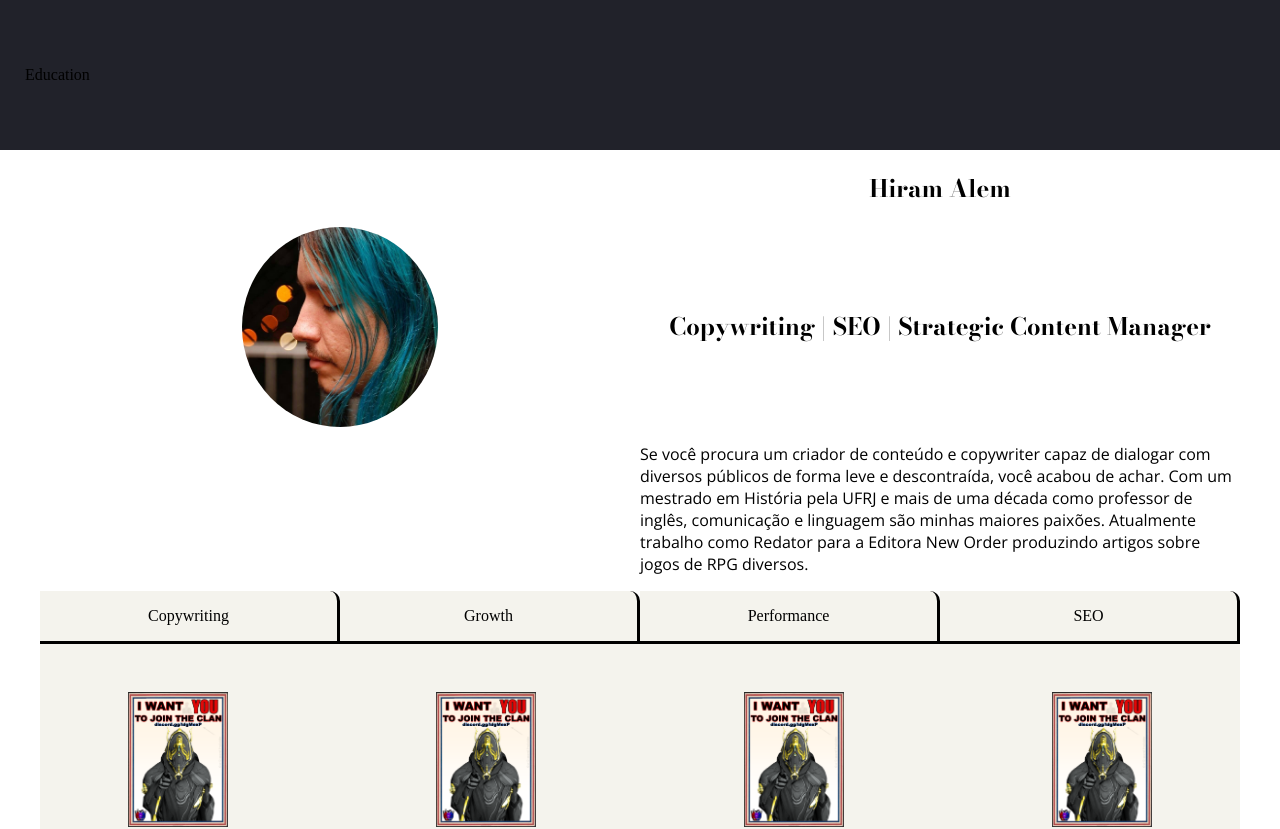
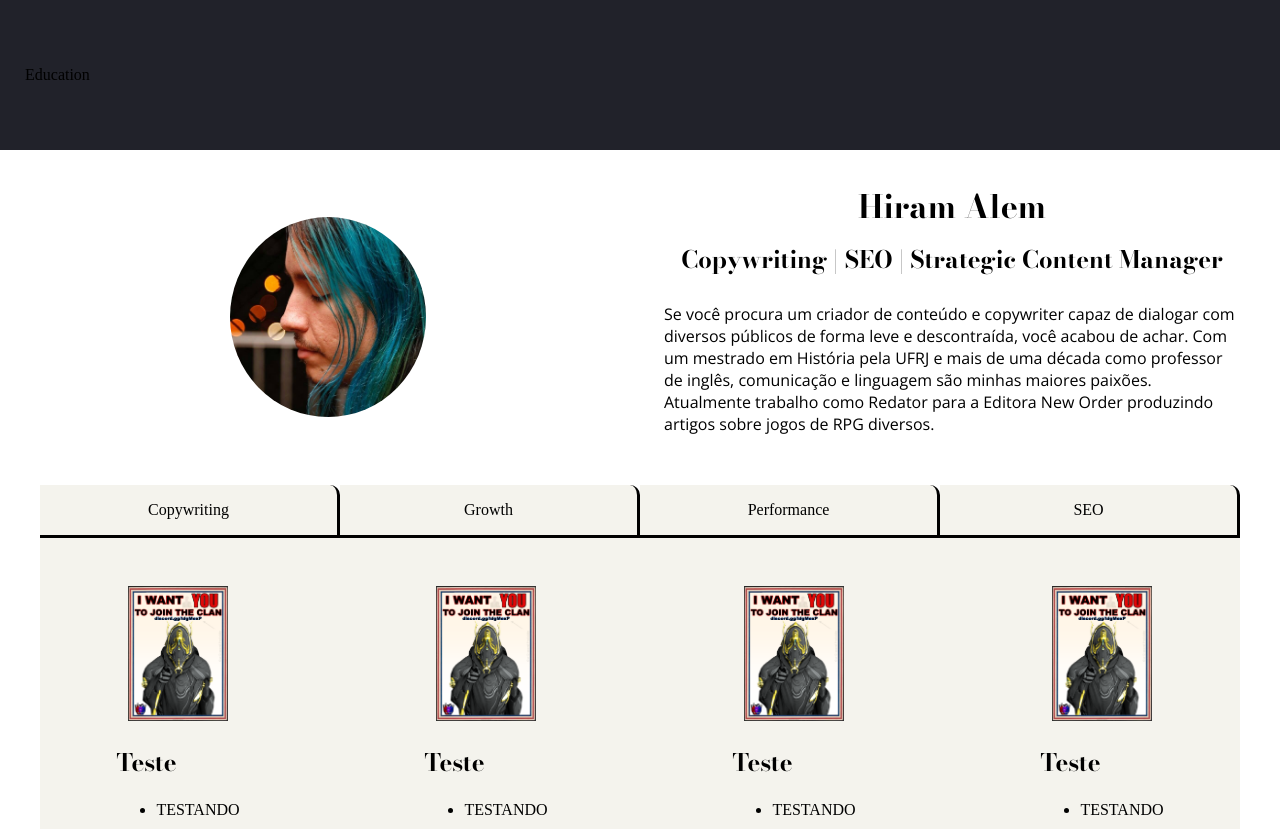
Before and after one commit to hiramalem/Portfolio-Mkt, a React (Vite) app: page / in a window 1280 px wide. Shown: the top 829 px of the page. Built offline with nearby package versions, Linux system fonts and the light colour scheme.

Commit message:
changed style commit

```diff
--- a/style.css
+++ b/style.css
@@ -12,15 +12,25 @@
     grid-template-rows: repeat(4, auto);
     width: 100%;
     max-width: 1200px;
-    margin: 0 auto;
-    align-items: center;
-    justify-items: center;
+    margin: 2rem auto 2rem;
+    row-gap: 0.1rem;
+    column-gap: 3rem;
 }
 
-.hero > h1,h2,p {
-    grid-column-start: 2;
-    align-items: center;
-    justify-items: center;
+
+.hero > h1{
+    place-self: center;
+    margin-top: 0.5rem;
+    margin-bottom: 0.5rem;
+}
+
+.hero > h2{
+    font-family: 'Bodoni Moda', serif;
+    font-size: 2rem;
+    grid-row-start: 1;
+    place-self: center;
+    margin-top: 0;
+    margin-bottom: 0;
 }
 
 .hero > h1,h2{
@@ -29,13 +39,19 @@
 
 .hero > p{
     font-family: 'Open Sans', sans-serif;
+    grid-row-start: 3;
+}
+
+.hero > h1,h2,p {
+    grid-column-start: 2;
 }
 
 .hero-img {
     height:25vh;
     border-radius: 50%;
     grid-row-start: 1;
-    grid-row-start: 2;
+    grid-row-end: 4;
+    place-self: center;
 }
 
 .button {
```
